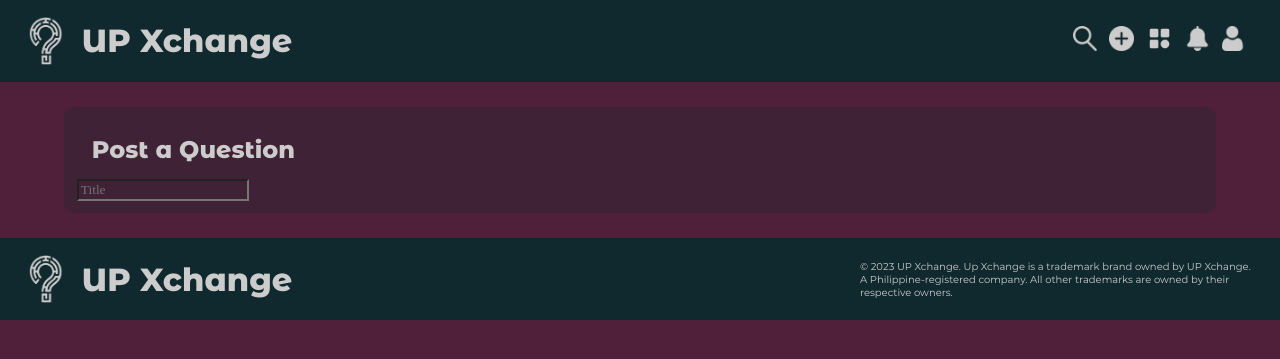
After one commit to dibsdibsdibs/UPXchange, a PHP site: page /addQuestion.php in a window 1280 px wide. The commit adds this page. Shown: the top 359 px of the page. Run offline with PHP 8.4, Linux system fonts and the light colour scheme; some web fonts are replaced.

Commit message:
Included Add a Question file
Add a question file; updated general css

```diff
--- /dev/null
+++ b/addQuestion.php
@@ -0,0 +1,49 @@
+<?php
+session_start();
+?>
+
+<!DOCTYPE html>
+<html>
+<head>
+    <title>Sign Up</title>
+    <link rel="icon" href="pics/logo_white.png">
+    <link href="styles/addQuestionDesign.css" type="text/css" rel="stylesheet"/>
+    <link href="styles/general.css" type="text/css" rel="stylesheet">
+</head>
+
+<body class="bg-addQuestion">
+    <!--Header bar section-->
+    <div class="top-header">
+        <div id = "header-left">
+            <img src = "pics/logo_white.png" height="50">
+            <h1>UP Xchange</h1>
+        </div>
+        <div id = "header-right">
+            <a><img src = "pics/magnifying glass.png" height="25"></a>
+            <a><img src = "pics/plus.png" height="25"></a>
+            <a><img src = "pics/categories.png" height="25"></a>
+            <a><img src = "pics/bell.png" height="25"></a>
+            <a><img src = "pics/user.png" height="25"></a>
+        </div>
+    </div>
+    <div id="bg-question">
+        <h2>Post a Question</h2>
+        <input type=text id="title" placeholder = "Title">
+    </div>
+    <!-- Footer bar section -->
+    <div class="bottom-footer">
+        <div id="footer-left">
+            <img src = "pics/logo_white.png" height="50">
+            <h1>UP Xchange</h1>
+        </div>
+        <div id="footer-right">
+            <p>© 2023 UP Xchange. Up Xchange is a trademark brand owned by UP Xchange. A Philippine-registered company. All other trademarks are owned by their respective owners.</p>
+        </div>
+    </div>
+    <script src="scripts/genJS.js" type="text/javascript"></script>
+</body>
+</html>
+
+<?php
+    unset($_SESSION["error"]);
+?>
--- /dev/null
+++ b/styles/addQuestionDesign.css
@@ -0,0 +1,34 @@
+/*Add a Question Design*/
+
+.bg-addQuestion{
+    background-color: #50203A;
+    background-repeat: no-repeat;
+    background-attachment: fixed;
+    margin: 0px;
+    padding: 0px;
+}
+
+#bg-question{
+    background-color: rgba(16, 41, 46, 0.25);
+    border-radius: 10px;
+    margin-left: 5%;
+    margin-right: 5%;
+    padding: 1%;
+}
+
+#bg-question h2{
+    color: #CCCCCC;
+    font-family: Montesserat-Bold;
+    margin: 15px;
+}
+
+input[type=text] {
+    background-color: transparent;
+    font-family: Montesserat-MediumItalic;
+    font-size: smaller;
+    color: #CCCCCC;
+}
+
+#title{
+    color: #CCCCCC;
+}
--- a/styles/general.css
+++ b/styles/general.css
@@ -70,6 +70,11 @@
 }
 
 @font-face {
+    font-family: Montesserat-MediumItalic;
+    src: url("../fonts/Montserrat-MediumItalic") format("opentype");
+}
+
+@font-face {
     font-family: Montesserat-Bold;
     src: url("../fonts/MontserratAlternates-ExtraBold.otf") format("opentype");
 }
```
Also changed, not shown: fonts/Montserrat-MediumItalic.otf (added).
